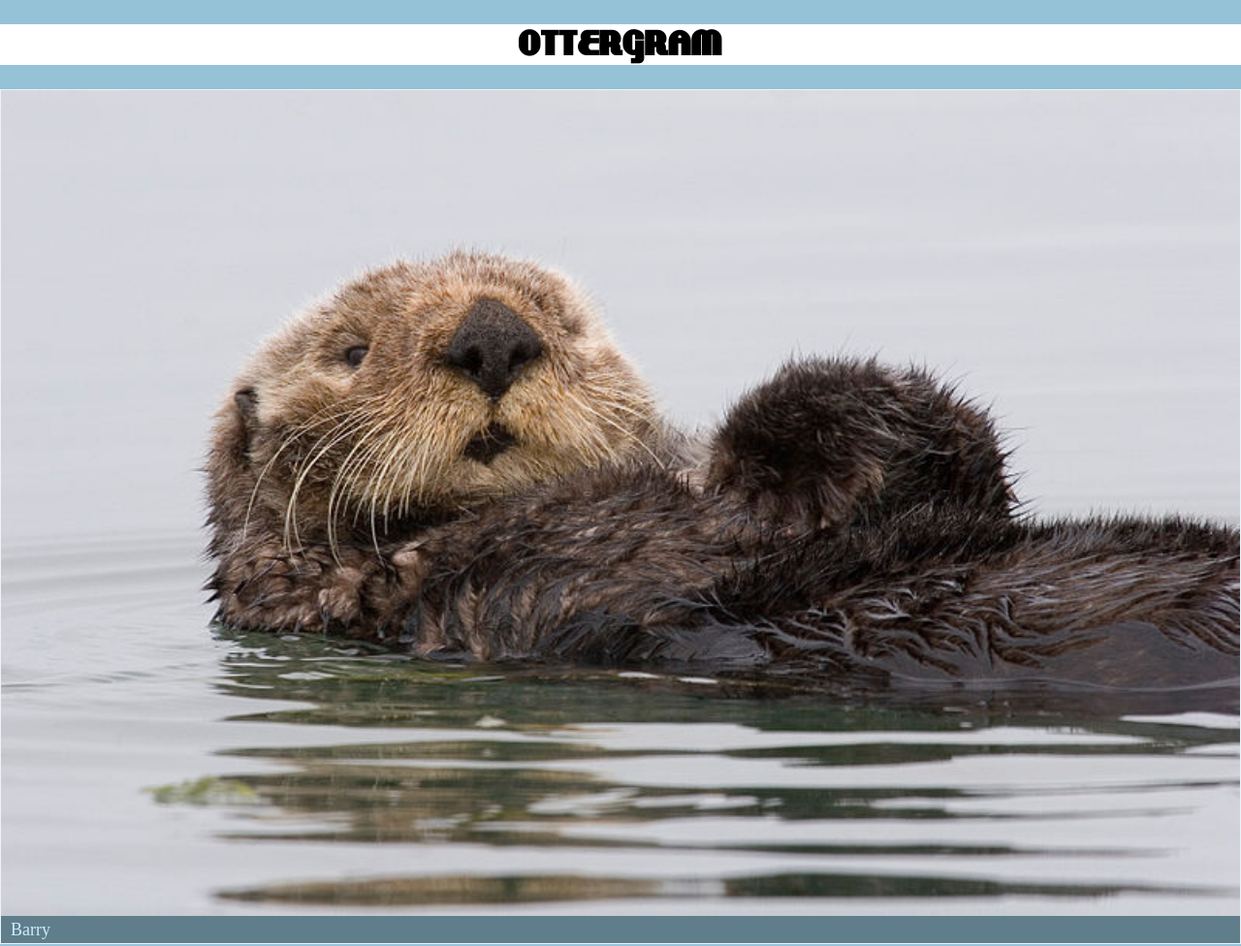
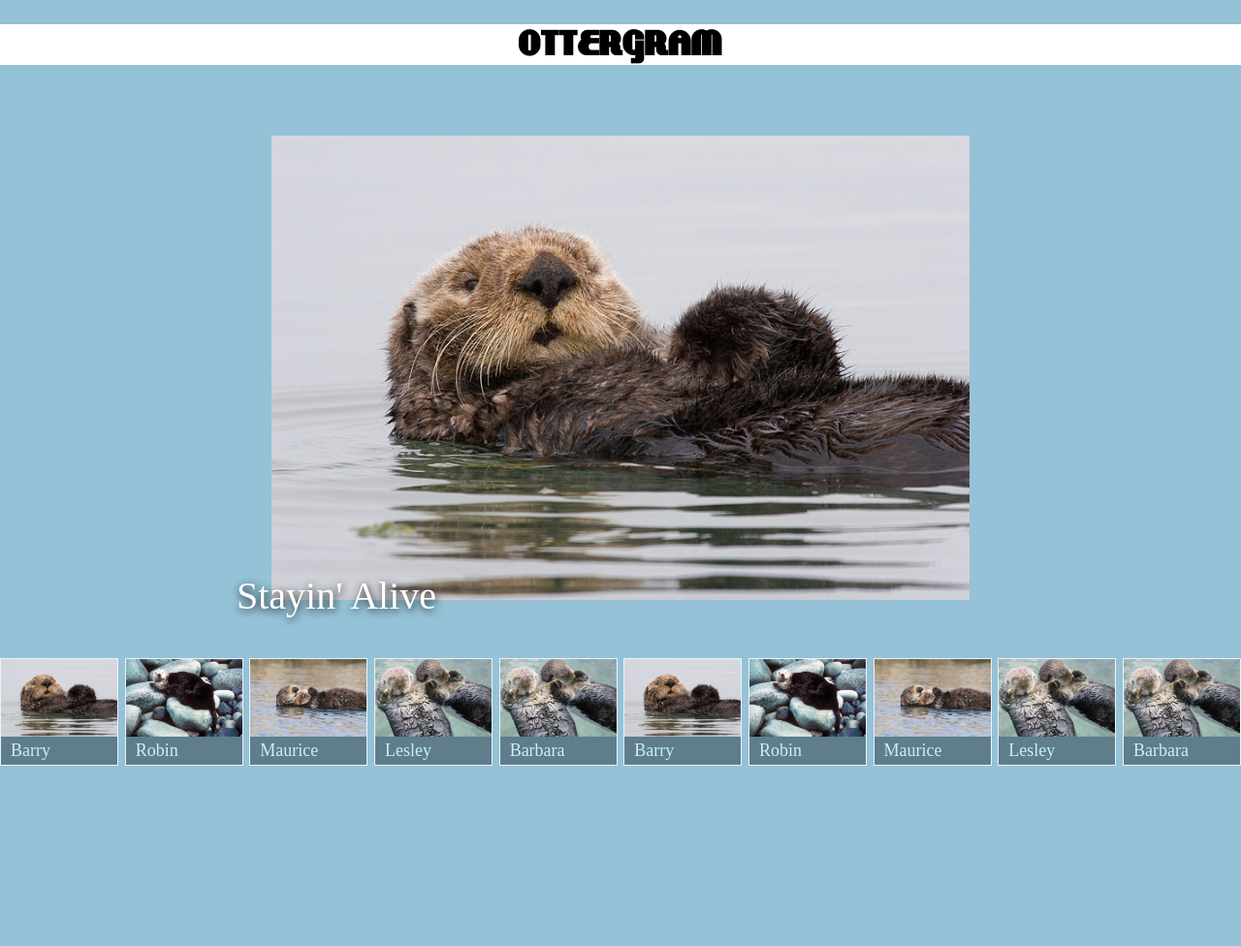
Before and after one commit to fhools/FrontEndWebDev, a plain HTML site: page ottoman/index.html in a window 1280 px wide. Shown: the top 976 px of the page at 97% size. After the commit the page ends 800 px from the top, so only its background shows below. Drawn offline with nearby package versions, Linux system fonts and the light colour scheme.

Commit message:
Chapter 4
Flex box model

```diff
--- a/ottoman/index.html
+++ b/ottoman/index.html
@@ -7,10 +7,10 @@
         <link rel="stylesheet" href="stylesheets/styles.css">
     </head>
     <body>
-        <header>
+        <header class="main-header">
             <h1 class="logo-text">ottergram</h1>
-
         </header>
+        <main class="main-content">
             <ul class="thumbnail-list">
                     <li class="thumbnail-item">
                         <a href="#">
@@ -20,29 +20,66 @@
                     </li>
                     <li class="thumbnail-item">
                         <a href="#">
-                        <img class="thumbnail-image"  src="img/otter2.jpg" alt="">
+                            <img class="thumbnail-image" src="img/otter2.jpg" alt="">
                             <span class="thumbnail-title">Robin</span>
                         </a>
                     </li>
                     <li class="thumbnail-item">
                         <a href="#">
-                        <img class="thumbnail-image"  src="img/otter3.jpg" alt="">
+                            <img class="thumbnail-image" src="img/otter3.jpg" alt="">
                             <span class="thumbnail-title">Maurice</span>
                         </a>
                     </li>
                     <li class="thumbnail-item">
                         <a href="">
-                        <img class="thumbnail-image"  src="img/otter4.jpg" alt="">
+                            <img class="thumbnail-image" src="img/otter4.jpg" alt="">
                             <span class="thumbnail-title">Lesley</span>
                         </a>
                     </li>
                     <li class="thumbnail-item">
                         <a href="">
-                        <img class="thumbnail-image"  src="img/otter4.jpg" alt="">
+                            <img class="thumbnail-image" src="img/otter4.jpg" alt="">
+                            <span class="thumbnail-title">Barbara</span>
+                        </a>
+                    </li>
+                    <li class="thumbnail-item">
+                        <a href="#">
+                            <img class="thumbnail-image" src="img/otter1.jpg" alt="">
+                            <span class="thumbnail-title">Barry</span>
+                        </a>
+                    </li>
+                    <li class="thumbnail-item">
+                        <a href="#">
+                            <img class="thumbnail-image" src="img/otter2.jpg" alt="">
+                            <span class="thumbnail-title">Robin</span>
+                        </a>
+                    </li>
+                    <li class="thumbnail-item">
+                        <a href="#">
+                            <img class="thumbnail-image" src="img/otter3.jpg" alt="">
+                            <span class="thumbnail-title">Maurice</span>
+                        </a>
+                    </li>
+                    <li class="thumbnail-item">
+                        <a href="">
+                            <img class="thumbnail-image" src="img/otter4.jpg" alt="">
+                            <span class="thumbnail-title">Lesley</span>
+                        </a>
+                    </li>
+                    <li class="thumbnail-item">
+                        <a href="">
+                            <img class="thumbnail-image" src="img/otter4.jpg" alt="">
                             <span class="thumbnail-title">Barbara</span>
                         </a>
                     </li>
                 </ul>
+                <div class="detail-image-container">
+                    <div class="detail-image-frame">
+                        <img class="detail-image" src="img/otter1.jpg" alt="">
+                        <span class="detail-image-title">Stayin' Alive</span>
+                    </div>
+                </div>
+            </main>
     </body>
 
 </html>
--- a/ottoman/stylesheets/styles.css
+++ b/ottoman/stylesheets/styles.css
@@ -9,7 +9,12 @@
     font-style: normal;
 }
 
+html, body {
+    height: 100%;
+}
 body {
+    display: flex;
+    flex-direction: column;
     font-size: 10px;
     background: rgb(149, 194, 215);
 }
@@ -18,6 +23,9 @@ a {
     text-decoration: none;
 }
 
+.main-header {
+    flex: 0 1 auto;
+}
 .logo-text {
     background: white;
 
@@ -26,15 +34,30 @@ a {
     font-size: 37px;
     font-family: lakeshore;
 }
+
+.main-content {
+    flex: 1 1 auto;
+    display: flex;
+    flex-direction: column;
+}
 .thumbnail-list {
+    flex: 0 1 auto;
+    order: 2;
+    display: flex;
+    justify-content: space-between;
     list-style: none;
     padding: 0;
+
+    white-space: nowrap;
+    overflow-x: auto;
 }
 .thumbnail-item + .thumbnail-item {
-    margin-top: 10px;
+    /*margin-top: 10px;*/
 }
 .thumbnail-item {
-    display: block;
+    display: inline-block;
+    min-width: 120px;
+    max-width: 120px;
     border: 1px solid rgb(100%, 100%, 100%);
     border: 1px solid rgba(100%, 100%, 100%, 0.8);
 }
@@ -55,3 +78,28 @@ a {
     font-size: 18px;
 
 }
+
+.detail-image-container {
+    flex: 1 1 auto;
+    display: flex;
+    justify-content: center;
+    align-items: center;
+
+}
+
+.detail-image-frame {
+    position: relative;
+    text-align: center;
+}
+.detail-image {
+    width: 90%;
+}
+
+.detail-image-title {
+    position: absolute;
+    bottom: -16px;
+    left: 4px;
+    color: white;
+    text-shadow: rgba(0,0,0, 0.9) 1px 2px 9px;
+    font-size: 40px;
+}
```
Lines whose indentation alone changed are shown as unchanged.
